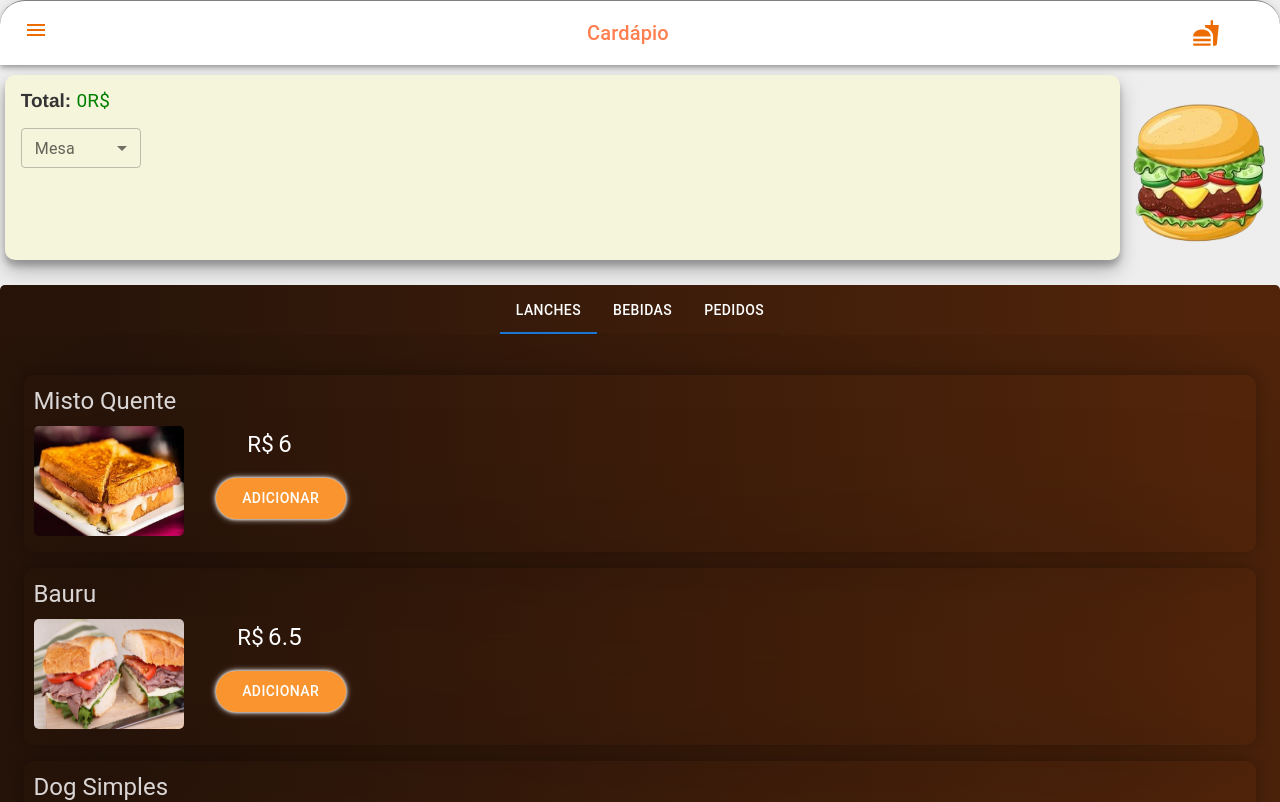
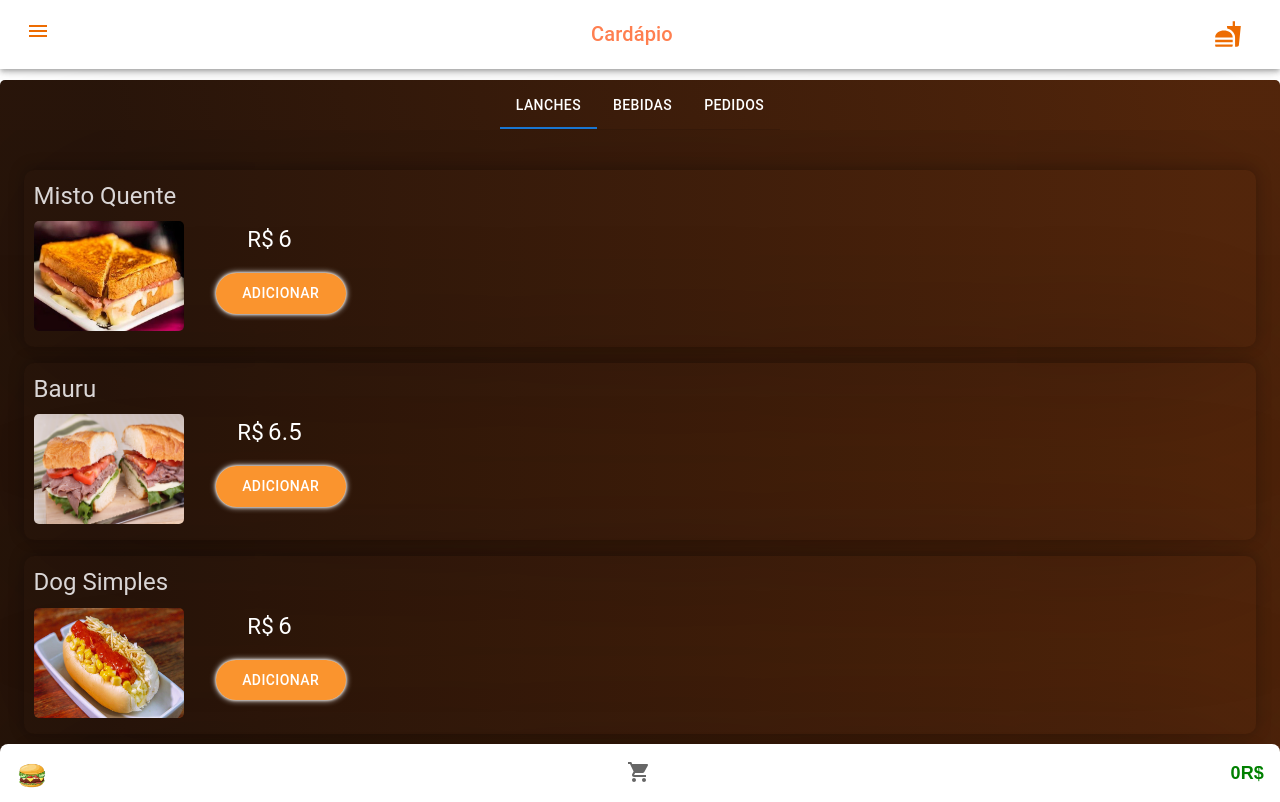
Before and after one commit to felipemali/menu, a React (Create React App) app: page / in a window 1280 px wide. Shown: the top 802 px of the page. Built offline with nearby package versions, Linux system fonts and the light colour scheme.

Commit message:
news changes

```diff
--- a/src/components/Button/css.ts
+++ b/src/components/Button/css.ts
@@ -1,7 +1,10 @@
 export let css = {
   button: {
     borderRadius: "30px",
-    p: 1,
-    w: 150,
+    p: 1.5,
+    width: "100%",
+    boxShadow: "0 10px 20px rgba(0, 0, 0, 0.25), 0 6px 6px rgba(0, 0, 0, 0.22)",
+    transition: "box-shadow 0.3s ease-in-out",
+    backgroundColor: "#e28323",
   },
 };
--- a/src/components/Button/index.tsx
+++ b/src/components/Button/index.tsx
@@ -90,9 +90,9 @@ const Button = ({ setValueLabel, table, setTable }: ButtonType) => {
   };
 
   return (
-    <Box display="flex" alignItems="center">
-      <Box display="block" m="1rem auto 0 0">
-        <Stack spacing={2} width="100%" ml={1}>
+    <Box display="flex" alignItems="center" >
+      <Box display="block" width="100%">
+        <Stack spacing={2} mt={3}>
           {order.length > 0 && (
             <ButtonMui
               onClick={() => {
--- a/src/components/Drawer/index.tsx
+++ b/src/components/Drawer/index.tsx
@@ -19,9 +19,6 @@ import {
 } from "@mui/icons-material/";
 import { Link } from "react-router-dom";
 import { useStyles } from "./css";
-
-
-
 
 const DrawerList = () => {
   type Anchor = "top" | "left" | "bottom" | "right";
@@ -51,7 +48,9 @@ const DrawerList = () => {
 
   const list = (anchor: Anchor) => (
     <Box
-      sx={{ width: anchor === "top" || anchor === "bottom" ? "auto" : 250 }}
+      sx={{
+        width: anchor === "top" || anchor === "bottom" ? "auto" : 250,
+      }}
       role="presentation"
       onClick={toggleDrawer(anchor, false)}
       onKeyDown={toggleDrawer(anchor, false)}
--- a/src/components/Header/css.ts
+++ b/src/components/Header/css.ts
@@ -1,7 +1,9 @@
 export let css = {
   appBar: {
     background: "#fff",
-    borderTop: "1px solid gray",
-    borderRadius: "25px 25px 0 0",
+    p: 0.3,
+
+    // borderTop: "1px solid gray",
+    // borderRadius: "15px 15px 0 0",
   },
 };
--- a/src/components/Header/index.tsx
+++ b/src/components/Header/index.tsx
@@ -10,9 +10,9 @@ const handleRefreshClick = () => {
 const Header = () => {
   return (
     <Box flexGrow={1}>
-      <AppBar position="static" sx={css.appBar}>
+      <AppBar position="fixed" sx={css.appBar}>
         <Toolbar>
-          <IconButton size="large" edge="start" color="warning" sx={{ mr: 2 }}>
+          <IconButton size="large" edge="start" color="warning">
             <DrawerList />
           </IconButton>
           <Typography
@@ -25,7 +25,7 @@ const Header = () => {
             Cardápio
           </Typography>
 
-          <div>
+          <Box>
             <IconButton
               size="large"
               aria-label="account of current user"
@@ -33,11 +33,10 @@ const Header = () => {
               aria-haspopup="true"
               onClick={handleRefreshClick}
               color="warning"
-              sx={{ mr: 3 }}
             >
               <Fastfood fontSize="inherit" />
             </IconButton>
-          </div>
+          </Box>
         </Toolbar>
       </AppBar>
     </Box>
--- a/src/components/Menu/css.ts
+++ b/src/components/Menu/css.ts
@@ -2,6 +2,7 @@ export const css = {
   container: {
     display: "flex",
     flexDirection: "column",
+    mt: 10,
   },
   appBar: {
     background: "linear-gradient(90deg, #220e03f8 8%, #4d1f04f8 95%)",
@@ -16,8 +17,8 @@ export const css = {
   contentContainer: {
     background: "linear-gradient(90deg, #220e03f8 8%, #4d1f04f8 95%)",
     borderRadius: "0 0 25px 25px",
-    height: "580px",
-    overflowY: "auto",
+    // height: "580px",
+    // overflowY: "auto",
 
     // paddingTop: "40px",
   },
--- /dev/null
+++ b/src/components/PlaceOrder/index.tsx
@@ -0,0 +1,168 @@
+import { useContext, useState } from "react";
+import Button from "../Button";
+import { useOrderResume } from "../../hooks/useOrderResume";
+import { MenuContext } from "../../context/MenuContext";
+import SimpleSelect from "../SimpleSelect";
+import Lanche from "../../assets/img/lanche.png";
+
+import { Global } from "@emotion/react";
+import CssBaseline from "@mui/material/CssBaseline";
+import { Badge, Box, Typography } from "@mui/material";
+import SwipeableDrawer from "@mui/material/SwipeableDrawer";
+import {
+  List,
+  ListItem,
+  ListItemButton,
+  ListItemIcon,
+  ListItemText,
+} from "@mui/material";
+import { Delete, ShoppingCart } from "@mui/icons-material/";
+
+import { Puller, Root, StyledBox } from "./styles";
+
+const drawerBleeding = 56;
+
+interface Props {
+  setValueLabel: (value: string) => void;
+}
+
+const PlaceOrder = (props: Props) => {
+  const [open, setOpen] = useState(false);
+  const { order, setOrder } = useContext(MenuContext);
+  const [table, setTable] = useState("");
+  const totalPrice = useOrderResume(order);
+
+  const toggleDrawer = (newOpen: boolean) => () => {
+    setOpen(newOpen);
+  };
+  const handleToggle = (value: number) => () => {
+    const exclued = order.filter((id) => id.id !== value);
+    return setOrder(exclued);
+  };
+
+  return (
+    <Root>
+      <CssBaseline />
+      <Global
+        styles={{
+          ".MuiDrawer-root > .MuiPaper-root": {
+            height: `calc(50% - ${drawerBleeding}px)`,
+            overflow: "visible",
+          },
+        }}
+      />
+      <SwipeableDrawer
+        anchor="bottom"
+        open={open}
+        onClose={toggleDrawer(false)}
+        onOpen={toggleDrawer(true)}
+        swipeAreaWidth={drawerBleeding}
+        disableSwipeToOpen={false}
+        ModalProps={{
+          keepMounted: true,
+        }}
+      >
+        <StyledBox
+          sx={{
+            position: "absolute",
+            top: -drawerBleeding,
+            borderTopLeftRadius: 8,
+            borderTopRightRadius: 8,
+            visibility: "visible",
+            right: 0,
+            left: 0,
+          }}
+        >
+          <Puller />
+          <Typography
+            component="div"
+            display="flex"
+            justifyContent="space-between"
+            sx={{ p: 2, color: "text.secondary" }}
+          >
+            <Badge badgeContent={order.length} color="error">
+              <img src={Lanche} width={32} alt="" />
+            </Badge>
+            <ShoppingCart onClick={() => toggleDrawer(false)} />
+            <Typography
+              color="green"
+              fontSize={18}
+              fontFamily="sans-serif"
+              fontWeight={600}
+            >
+              {totalPrice}R$
+            </Typography>
+          </Typography>
+        </StyledBox>
+        <StyledBox
+          sx={{
+            px: 2,
+            pb: 2,
+            height: "100%",
+            overflow: "auto",
+          }}
+        >
+          <List
+            sx={{
+              mb: 3,
+              mt: 1,
+            }}
+          >
+            <Box width="90%" margin="auto" pt={1}>
+              {order.length > 0 && (
+                <Box display="flex" justifyContent="start" mb={2} ml={1}>
+                  <SimpleSelect setTable={setTable} table={table} />
+                </Box>
+              )}
+              {order.map((e, i: number) => (
+                <ListItem
+                  sx={{
+                    wordWrap: "break-word",
+                    whiteSpace: "normal",
+                    overflowWrap: "break-word",
+                    // background: "#f7f7f7",
+                  }}
+                  key={i}
+                  secondaryAction={
+                    <ListItemIcon>
+                      {/* <Delete sx={{ pl: 4 }} onClick={handleToggle(e.id)} /> */}
+                      <Delete sx={{ ml: 4 }} onClick={handleToggle(e.id)} />
+                    </ListItemIcon>
+                  }
+                  disablePadding
+                >
+                  <ListItemButton
+                    sx={{
+                      padding: "0.1rem 0.5rem",
+                    }}
+                    role={undefined}
+                    dense
+                  >
+                    <ListItemText
+                      sx={{
+                        size: "2rem",
+                        color: "#505050",
+                        borderBottom: "1px solid #dad8d8",
+                      }}
+                      primary={
+                        <Typography component="span" fontSize={17}>
+                          {e.qty} - {e.name}
+                        </Typography>
+                      }
+                    />
+                  </ListItemButton>
+                </ListItem>
+              ))}
+              <Button
+                setTable={setTable}
+                table={table}
+                setValueLabel={props.setValueLabel}
+              />
+            </Box>
+          </List>
+        </StyledBox>
+      </SwipeableDrawer>
+    </Root>
+  );
+};
+export default PlaceOrder;
--- /dev/null
+++ b/src/components/PlaceOrder/styles.ts
@@ -0,0 +1,24 @@
+import { styled } from "@mui/material/styles";
+import { grey } from "@mui/material/colors";
+
+export const Root = styled("div")(({ theme }) => ({
+  height: "100%",
+  backgroundColor:
+    theme.palette.mode === "light"
+      ? grey[100]
+      : theme.palette.background.default,
+}));
+
+export const StyledBox = styled("div")(({ theme }) => ({
+  backgroundColor: theme.palette.mode === "light" ? "#fff" : grey[800],
+}));
+
+export const Puller = styled("div")(({ theme }) => ({
+  width: 30,
+  height: 6,
+  // backgroundColor: theme.palette.mode === "light" ? grey[300] : grey[900],
+  borderRadius: 3,
+  position: "absolute",
+  top: 8,
+  left: "calc(50% - 15px)",
+}));
--- a/src/components/PlaceOrders/css.ts
+++ b/src/components/PlaceOrders/css.ts
@@ -1,7 +1,6 @@
 export let css = {
   list: {
     textAlign: "left",
-    pl: 2,
     pt: 1,
   },
   box: {
--- a/src/components/PlaceOrders/index.tsx
+++ b/src/components/PlaceOrders/index.tsx
@@ -33,14 +33,88 @@ const PlaceOrders = ({
   const totalPrice = useOrderResume(order);
 
   return (
-    <Box display="flex" justifyContent="space-around" width="100%">
-      <Box sx={css.box}>
+    // <Box display="flex" justifyContent="space-around" width="100%">
+    //   <Box sx={css.box}>
+    //     {order.map((e, i: number) => (
+    //       <ListItem
+    //         key={i}
+    //         secondaryAction={
+    //           <ListItemIcon>
+    //             <Delete sx={{ pl: 4 }} onClick={handleToggle(e.id)} />
+    //           </ListItemIcon>
+    //         }
+    //         disablePadding
+    //       >
+    //         <ListItemButton
+    //           sx={{
+    //             borderBottom: "1px solid #b6b4b4",
+    //             padding: "0.2rem 0.5rem",
+    //           }}
+    //           role={undefined}
+    //           dense
+    //         >
+    //           <ListItemText
+    //             sx={{ size: "2rem" }}
+    //             primary={
+    //               <Typography component="span" fontSize={17} color="blue">
+    //                 {e.qty} - {e.name}
+    //                 <br />
+    //               </Typography>
+    //             }
+    //           />
+    //         </ListItemButton>
+    //       </ListItem>
+    //     ))}
+    //     <ListItemText
+    //       sx={css.list}
+    //       primary={
+    //         <Typography
+    //           component="span"
+    //           variant="inherit"
+    //           fontSize={19}
+    //           color="#353434"
+    //           fontWeight={600}
+    //         >
+    //           {`Total: `}
+    //           <Typography color="#008000" fontSize={19} component="span">
+    //             {`${totalPrice}R$`}
+    //           </Typography>
+
+    //           <br />
+    //         </Typography>
+    //       }
+    //     />
+    //     <ListItemText
+    //       sx={css.list}
+    //       primary={
+    //         <Typography component="span" variant="inherit" fontSize={17}>
+    //           <SimpleSelect setTable={setTable} table={table} />
+    //         </Typography>
+    //       }
+    //     />
+    //     <Button
+    //       setTable={setTable}
+    //       table={table}
+    //       setValueLabel={setValueLabel}
+    //     />
+    //   </Box>
+    //   <Box mt={2} width={160} component="div">
+    //     <img width={160} height={200} src={Lanche} alt="Hamburguer" />
+    //   </Box>
+    // </Box>
+    <Box width="100%">
+      <Box width="100%">
         {order.map((e, i: number) => (
           <ListItem
+            sx={{ width: "100%", border: "1px solid red" }}
             key={i}
             secondaryAction={
               <ListItemIcon>
-                <Delete sx={{ pl: 4 }} onClick={handleToggle(e.id)} />
+                <Delete
+                  color="error"
+                  sx={{ pl: 4 }}
+                  onClick={handleToggle(e.id)}
+                />
               </ListItemIcon>
             }
             disablePadding
@@ -49,6 +123,7 @@ const PlaceOrders = ({
               sx={{
                 borderBottom: "1px solid #b6b4b4",
                 padding: "0.2rem 0.5rem",
+                width: "100%",
               }}
               role={undefined}
               dense
@@ -68,39 +143,39 @@ const PlaceOrders = ({
         <ListItemText
           sx={css.list}
           primary={
-            <Typography
-              component="span"
-              variant="inherit"
+            <Box
+              display="flex"
+              component="div"
+              alignItems="center"
+              justifyContent="space-evenly"
               fontSize={19}
               color="#353434"
               fontWeight={600}
             >
+              <Typography color="#008000" fontSize={19} component="span">
                 {`Total: `}
-              <Typography color="#008000" fontSize={19} component="span">
                 {`${totalPrice}R$`}
               </Typography>
 
               <br />
-            </Typography>
+              <SimpleSelect setTable={setTable} table={table} />
+            </Box>
           }
         />
-        <ListItemText
+        {/* <ListItemText
             sx={css.list}
             primary={
               <Typography component="span" variant="inherit" fontSize={17}>
                 <SimpleSelect setTable={setTable} table={table} />
               </Typography>
             }
-        />
+          /> */}
         <Button
           setTable={setTable}
           table={table}
           setValueLabel={setValueLabel}
         />
       </Box>
-      <Box mt={2} width={160} component="div">
-        <img width={160} height={200} src={Lanche} alt="Hamburguer" />
-      </Box>
     </Box>
   );
 };
--- a/src/pages/Home/index.tsx
+++ b/src/pages/Home/index.tsx
@@ -4,14 +4,16 @@ import Menu from "../../components/Menu";
 import PlaceOrders from "../../components/PlaceOrders";
 import Header from "../../components/Header";
 import { useState } from "react";
+import PlaceOrder from "../../components/PlaceOrder";
 
 const Home = () => {
   const [valueLabel, setValueLabel] = useState("1");
   return (
     <>
       <Header />
-      <PlaceOrders setValueLabel={setValueLabel} />
+      {/* <PlaceOrders setValueLabel={setValueLabel} /> */}
       <Menu valueLabel={valueLabel} setValueLabel={setValueLabel} />
+      <PlaceOrder setValueLabel={setValueLabel} />
     </>
   );
 };
```
Lines whose indentation alone changed are shown as unchanged.
